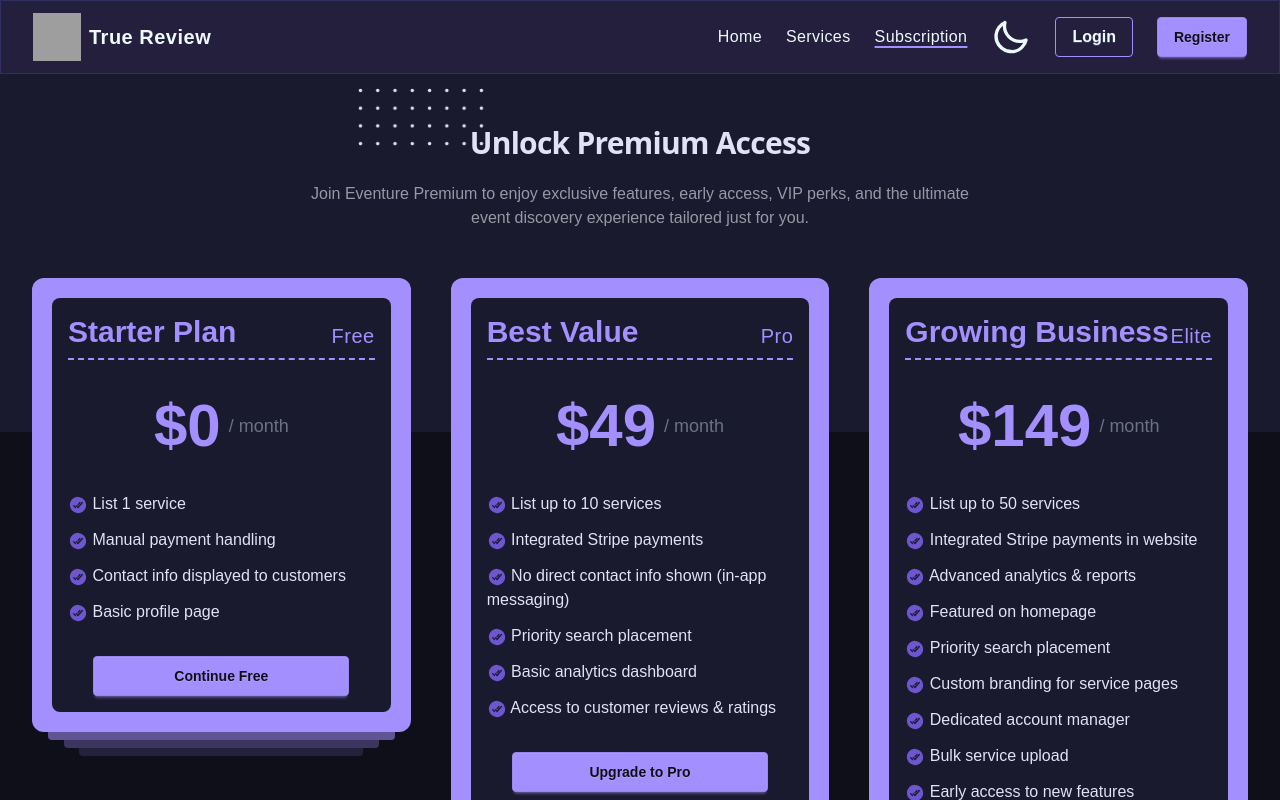
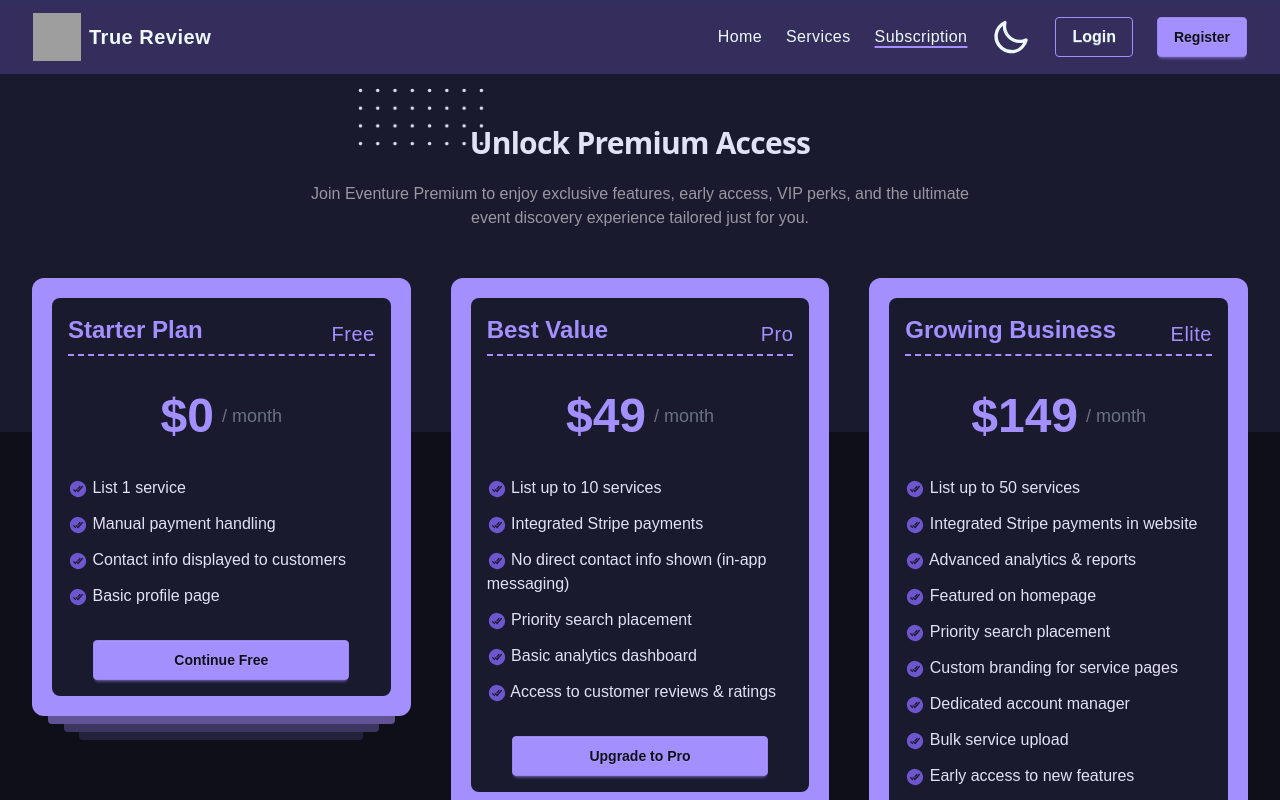
Before and after one commit to SajidSojib/TrueReview-Client, a React (Vite) app: page /Subscription in a window 1280 px wide. Shown: the top 800 px of the page. Built offline with nearby package versions, Linux system fonts and the light colour scheme; no server answers; grey boxes are pictures that could not be loaded.

Commit message:
minor changes

```diff
--- a/src/Hooks/useAxiosPublic.jsx
+++ b/src/Hooks/useAxiosPublic.jsx
@@ -2,8 +2,8 @@ import axios from 'axios';
 import React from 'react';
 
 const axiosPub = axios.create({
-    // baseURL: "https://true-review-server.vercel.app",
-    baseURL: "http://localhost:9000",
+    baseURL: "https://true-review-server.vercel.app",
+    // baseURL: "http://localhost:9000",
 })
 const useAxiosPublic = () => {
     return axiosPub;
--- a/src/Hooks/useAxiosSecure.jsx
+++ b/src/Hooks/useAxiosSecure.jsx
@@ -5,8 +5,8 @@ import Swal from 'sweetalert2';
 import axios from 'axios';
 
 const axiosSecure = axios.create({
-    // baseURL: "https://true-review-server.vercel.app",
-    baseURL: "http://localhost:9000",
+    baseURL: "https://true-review-server.vercel.app",
+    // baseURL: "http://localhost:9000",
 })
 const useAxiosSecure = () => {
     const { user } = useContext(AuthContext)
--- a/src/Pages/Home/Home.jsx
+++ b/src/Pages/Home/Home.jsx
@@ -67,7 +67,7 @@ const Home = () => {
   const [loading5, setLoading5] = useState(true);
   useEffect(() => {
     axios
-      .get("http://localhost:9000/count")
+      .get("https://true-review-server.vercel.app/count")
       .then((res) => {
         setCount(res.data);
         setLoading5(false);
--- a/src/Pages/Subscription/Subscription.jsx
+++ b/src/Pages/Subscription/Subscription.jsx
@@ -1,13 +1,16 @@
 import React from 'react';
 import { useEffect } from 'react';
+import { useContext } from 'react';
 import { useState } from 'react';
 import { Helmet } from 'react-helmet-async';
 import { IoCheckmarkDoneCircle } from 'react-icons/io5';
 import { toast } from 'react-toastify';
+import { AuthContext } from '../../Firebase/AuthProvider';
 
 const Subscription = () => {
     const [premiumData, setPremiumData] = useState([]);
     const [loading, setLoading] = useState(false);
+    const {user} = useContext(AuthContext);
 
     useEffect(() => {
       fetch("/subscription.json")
@@ -17,6 +20,14 @@ const Subscription = () => {
           setLoading(false);
         });
     }, []);
+
+    const handleSubscribe = () => {
+        if(!user){
+            toast.error("Please login first to access premium services");
+            return;
+        }
+      toast.success("You are subscribed successfully");
+    };
 
     if(loading){
         <div className="flex items-center justify-center min-h-[calc(100vh-400px)]">
@@ -77,7 +88,7 @@ const Subscription = () => {
                   <div className="bg-info rounded-lg p-4">
                     <div className="mb-4 text-center">
                       <div className="flex border-b-2 border-dashed border-b-primary items-center justify-between mb-5">
-                        <p className="mb-2 text-3xl font-semibold text-primary">
+                        <p className="mb-2 text-2xl font-semibold text-primary">
                           {data.highlight}
                         </p>
                         <p className="text-xl font-medium tracking-wide text-primary">
@@ -85,7 +96,7 @@ const Subscription = () => {
                         </p>
                       </div>
                       <div className="flex my-9 items-center justify-center">
-                        <p className="mr-2 text-5xl font-semibold text-primary lg:text-6xl">
+                        <p className="mr-2 text-5xl font-semibold text-primary lg:text-5xl">
                           ${data.price}
                         </p>
                         <p className="text-lg text-gray-500">/ month</p>
@@ -108,7 +119,7 @@ const Subscription = () => {
 
                     <div className="flex justify-center">
                       <button
-                        onClick={() => toast.success(data.buttonMessage)}
+                        onClick={handleSubscribe}
                         className="btn btn-primary text-error btn-wide"
                       >
                         {data.buttonLabel}
--- a/src/index.css
+++ b/src/index.css
@@ -30,7 +30,7 @@
     --color-base-300: #e2e2f5;
     --color-base-200: #9898a5;
     --color-error: #0f0f1a;
-    --color-warning: #241F3D;
+    --color-warning: #352D5C;
     --color-info: #1a1a2e;
     --color-success: #6e56cf
 
```
